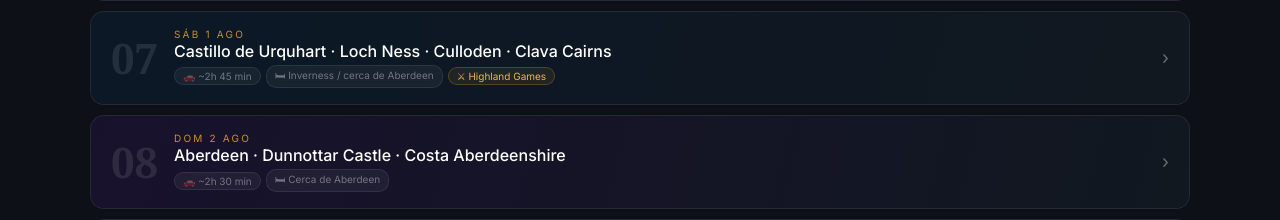
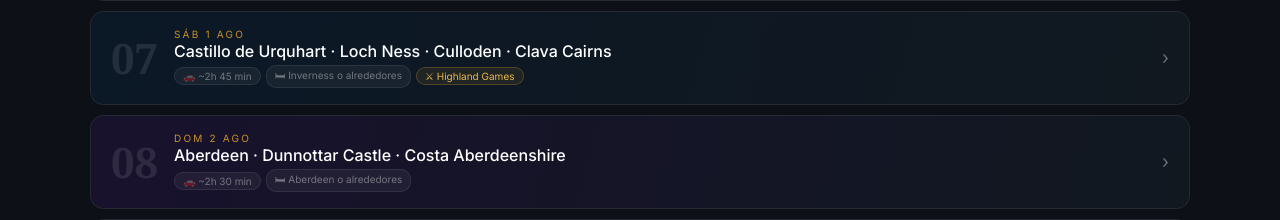
Before and after one commit to pablomolina15/scotland-trip, a React (Vite) app: page / in a window 1280 px wide. Shown: the part 2086-2306 px from the top of the page. Built offline with nearby package versions, Linux system fonts and the light colour scheme.

Commit message:
cambiar noches

```diff
--- a/src/data.js
+++ b/src/data.js
@@ -222,7 +222,7 @@ export const DAYS = [
     day: 7, date: "Sáb 1 ago",
     title: "Castillo de Urquhart · Loch Ness · Culloden · Clava Cairns",
     sub: "Lago Ness · Última batalla en suelo británico · Círculo megalítico 4000 a.C.",
-    driving: "~2h 45 min", overnight: "Inverness / cerca de Aberdeen",
+    driving: "~2h 45 min", overnight: "Inverness o alrededores",
     accent: "#0a1828",
     gamesNote: {
       emoji: "⚔",
@@ -265,7 +265,7 @@ export const DAYS = [
     day: 8, date: "Dom 2 ago",
     title: "Aberdeen · Dunnottar Castle · Costa Aberdeenshire",
     sub: "Castillo sobre el acantilado · Stonehaven · Costa del Mar del Norte",
-    driving: "~2h 30 min", overnight: "Cerca de Aberdeen",
+    driving: "~2h 30 min", overnight: "Aberdeen o alrededores",
     accent: "#1a1030",
     highlights: [
       { i: "🏰", t: "Dunnottar Castle — fortaleza medieval en un promontorio rocoso de 50m sobre el Mar del Norte, a 20 min al sur de Aberdeen. Uno de los castillos más dramáticos del mundo. Aquí se custodiaron las joyas de la corona escocesa de Cromwell" },
```
